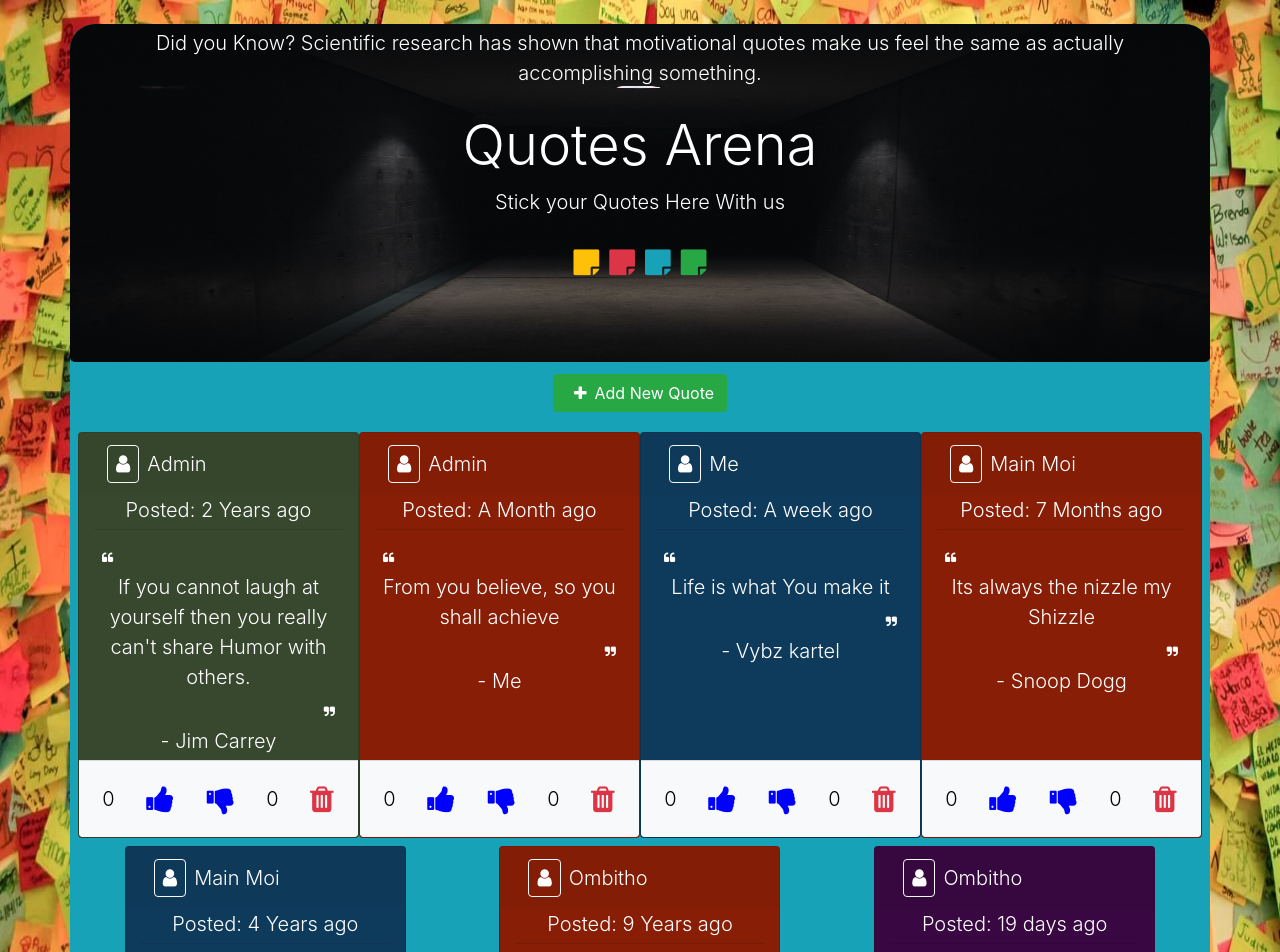
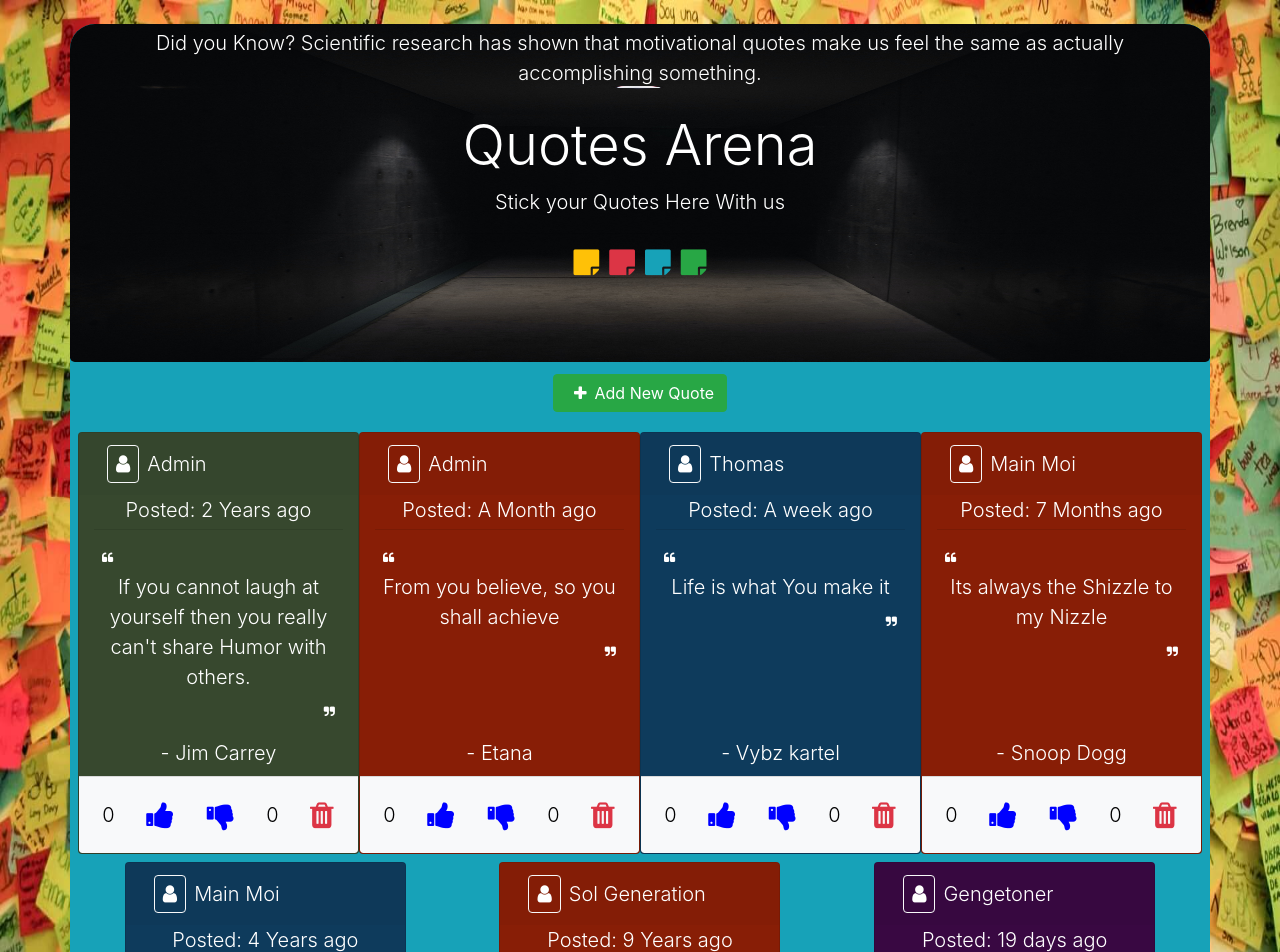
Before and after one commit to Michael-Mbaya/Quotes-App, an Angular app: page / in a window 1280 px wide. Shown: the top 952 px of the page. Built offline with nearby package versions, Linux system fonts and the light colour scheme.

Commit message:
Author of quote moved to child-component

```diff
--- a/src/app/quote-detail/quote-detail.component.html
+++ b/src/app/quote-detail/quote-detail.component.html
@@ -1,3 +1,6 @@
+<div class="p-2 text-center">
+  - {{quote.AuthorOfQuote}}
+</div>
 <div class="card-footer px-2 bg-light row justify-content-around align-items-center">
     <div class="countLike">{{quote.upvotes}}</div>
     <div>
--- a/src/app/quote-form/quote-form.component.ts
+++ b/src/app/quote-form/quote-form.component.ts
@@ -21,7 +21,7 @@ export class QuoteFormComponent implements OnInit {
   today(){
     // let d:Date = new Date();
     // return d;
-var today = new Date();
+let today = new Date();
 let trueDateTime = new Date(today.getFullYear(),today.getMonth(),today.getDate(),today.getHours(),today.getMinutes(),today.getSeconds());
 return trueDateTime
   }
--- a/src/app/quote/quote.component.html
+++ b/src/app/quote/quote.component.html
@@ -34,9 +34,9 @@
             <p class="text-left"><i class="fa fa-quote-left" style="font-size: 12px;" aria-hidden="true"></i></p>
             <p class="text-center">{{quote.TextQuote}}</p>
             <p class="text-right"><i class="fa fa-quote-right" style="font-size: 12px;" aria-hidden="true"></i></p>
-            <div class="text-center">
+            <!-- <div class="text-center">
               - {{quote.AuthorOfQuote}}
-            </div>
+            </div> -->
           </div>
         </div>
         <app-quote-detail [quote]='quote' (isComplete) = 'deleteQuote($event,i)'></app-quote-detail>
--- a/src/app/quote/quote.component.ts
+++ b/src/app/quote/quote.component.ts
@@ -10,12 +10,12 @@ export class QuoteComponent implements OnInit {
 
   quotes:Quote[] = [
     new Quote("If you cannot laugh at yourself then you really can't share Humor with others.", 'Jim Carrey', 'Admin', new Date(2018, 4, 27, 23, 1), 0, 0),
-    new Quote("From you believe, so you shall achieve", 'Me', 'Admin', new Date(2020, 6, 21), 0, 0),
-    new Quote('Life is what You make it', 'Vybz kartel', 'Me', new Date(2020, 7, 12), 0, 0),
-    new Quote('Its always the nizzle my Shizzle', 'Snoop Dogg', 'Main Moi', new Date(2019, 11, 31), 0, 0),
-    new Quote('Its always the nizzle my Shizzle', 'Snoop Dogg', 'Main Moi', new Date(2015, 10, 10), 0, 0),
-    new Quote('Siwezi Wacha Vela', 'Zzero Sufuri', 'Ombitho', new Date(2010, 11, 12), 0, 0),
-    new Quote('Siwezi Wacha Vela', 'Zzero Sufuri', 'Ombitho', new Date(2020, 7, 2), 0, 0)
+    new Quote("From you believe, so you shall achieve", 'Etana', 'Admin', new Date(2020, 6, 21), 0, 0),
+    new Quote("Life is what You make it", 'Vybz kartel', 'Thomas', new Date(2020, 7, 12), 0, 0),
+    new Quote("Its always the Shizzle to my Nizzle", 'Snoop Dogg', 'Main Moi', new Date(2019, 11, 31), 0, 0),
+    new Quote("Hustle hard till you don't have to Introduce yourself", 'Snoop Dogg', 'Main Moi', new Date(2015, 10, 10), 0, 0),
+    new Quote('Siwezi Wacha Rhumba', 'Sauti Sol', 'Sol Generation', new Date(2010, 11, 12), 0, 0),
+    new Quote('Ata kama ni Mita me sita-Bargain!', 'Rekless', 'Gengetoner', new Date(2020, 7, 2), 0, 0)
   ];    //for dates, months counted from 0 i.e 0 is Jan to 11 is Dec
 
   addNewQuote(quote){
```
